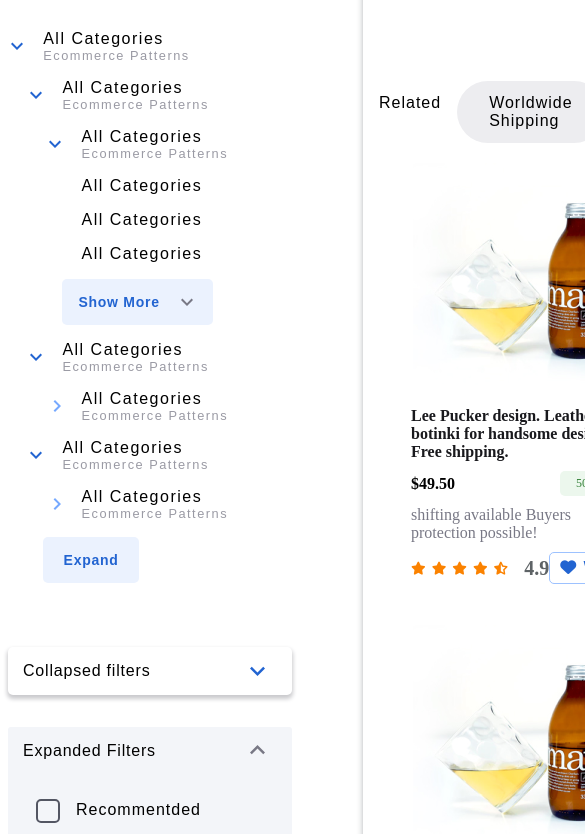
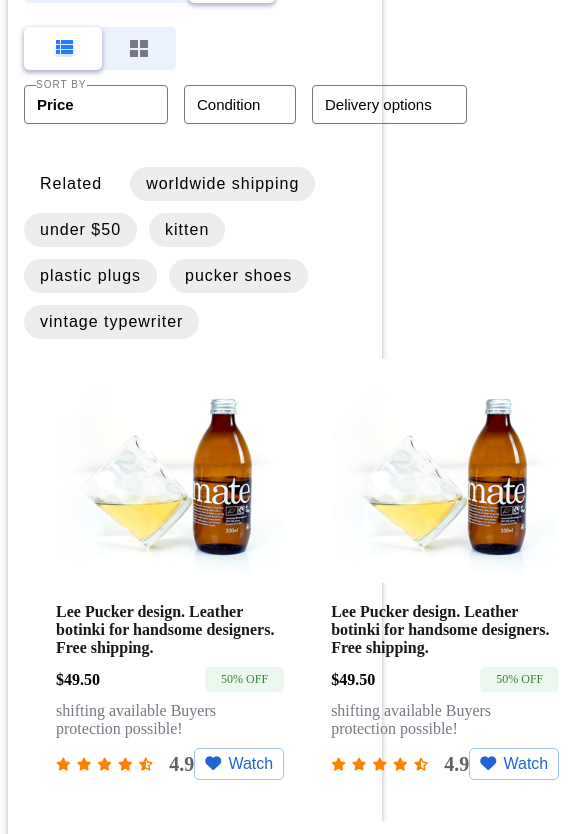
Before and after one commit to vothikimyen108/MockProjectEcommerceJs, a plain HTML site: page index.html in a window 390 px wide. Shown: the part 64-898 px from the top of the page, 585 px wide, since content can reach past the window. Drawn offline with Linux system fonts and the light colour scheme.

Commit message:
css responsive

```diff
--- a/css/_mixins.scss
+++ b/css/_mixins.scss
@@ -37,6 +37,7 @@
 
     &+label {
       cursor: pointer;
+
       &::before {
         content: " ";
         color: $color-primary;
@@ -67,3 +68,42 @@
   padding: 0;
   margin: 0;
 }
+
+@mixin screen-sm {
+  @media (max-width: #{$screen-width-sm - 1px}) {
+    @content;
+  }
+}
+
+@mixin screen-md {
+  @media (max-width: #{$screen-width-md}) {
+    @content;
+  }
+}
+
+@mixin screen-lg {
+  @media (max-width: #{$screen-width-lg}) {
+    @content;
+  }
+}
+
+@mixin screen-xl {
+  @media (min-width: #{$screen-width-xl}) {
+    @content;
+  }
+}
+
+@mixin screen-responsive($width) {
+  @if $width>=$screen-width-xl {
+    @media (min-width: $width) {
+      @content;
+    }
+  }
+
+  @else {
+    @media (max-width: #{$width}) {
+      @content;
+    }
+  }
+
+}
--- a/css/_variables.scss
+++ b/css/_variables.scss
@@ -23,3 +23,8 @@ $icon-view-list: url("../images/icons/view-list.svg");
 $icon-view-grid: url("../images/icons/view-grid.svg");
 $icon-arrow: url("../images/icons/arrow.svg");
 $icon-filter-variant: url("../images/icons/filter-variant.svg");
+
+$screen-width-sm: 480px;
+$screen-width-md: 768px;
+$screen-width-lg: 1280px;
+$screen-width-xl: 1340px;
--- a/css/contents/_index.scss
+++ b/css/contents/_index.scss
@@ -1,9 +1,12 @@
 .sections {
-  width: 100%;
+  width: 80%;
   padding: 1rem;
   border-radius: 6px;
   box-shadow: 0px 0px 9px -3px #5e6366;
 
+  @include screen-lg{
+    width: 100%;
+  }
   .header-section {
     @import "nav-section";
 
--- a/css/contents/_nav-section.scss
+++ b/css/contents/_nav-section.scss
@@ -2,6 +2,12 @@
     display: flex;
     width: 100%;
     justify-content: space-between;
+
+    @include screen-responsive(970px){
+        flex-direction: column-reverse;
+        gap: 15px;
+    }
+
 
     .nav-sort {
         display: flex;
@@ -57,24 +63,37 @@
 
     .nav-pages {
         display: flex;
+        column-gap: 3rem;
+        flex-direction: row;
+        flex-wrap: wrap;
+
+        @include screen-responsive(1020px){
+            column-gap: 2rem;
+        }
+        @include screen-responsive(999px){
+            column-gap: 1rem;
+        }
+        @include screen-responsive(985px){
+            column-gap: 5px;
+        }
+        @include screen-responsive(985px){
+           gap: 1.5rem;
+        }
 
         .views,
         .pages {
             background-color: $bg-color-nav-pages;
             border-radius: 5px;
+
         }
 
-        .pages {
-            margin-right: 4rem;
 
-        }
 
         .list {
             padding: 0;
             margin: 0;
             list-style: none;
             display: flex;
-
             .item {
 
                 font-size: 15px;
@@ -85,6 +104,9 @@
                 letter-spacing: 1.2px;
                 color: #5A5B6A;
                 padding: 4px 14px;
+                @include screen-responsive(530px){
+                    padding: 4px 10px;
+                }
                 line-height: 2.2rem;
 
 
--- a/css/contents/_related.scss
+++ b/css/contents/_related.scss
@@ -5,20 +5,23 @@
         list-style-type: none;
         display: flex;
         padding: 0;
-
+        flex-wrap: wrap;
+        flex-direction: row;
+        gap: 12px;
         .item {
             @include formatText(16px, black, $txt-font-default);
-            margin-right: 1rem;
-            padding: 0.8rem 2rem;
+
+            padding: 0.5rem 1rem;
             border-radius: 60px;
             background-color: #EDEDF0;
             letter-spacing: 1px;
             cursor: pointer;
-            text-transform: capitalize;
+
+
 
             &:first-child {
                 background-color: transparent;
-                padding: 0.8rem 0;
+                // padding: 0.8rem 0;
             }
         }
     }
--- a/css/nav-left/_departments.scss
+++ b/css/nav-left/_departments.scss
@@ -20,6 +20,12 @@
         height: 2rem;
         top: calc(50% - 0.59em);
         left: 0px;
-        margin-left: 1rem;
+        @include screen-xl {
+            margin-left: 3%;
+        }
+
+
     }
+
+
 }
--- a/css/nav-left/_index.scss
+++ b/css/nav-left/_index.scss
@@ -1,8 +1,5 @@
 .nav-left {
     width: 20%;
-    min-width: 355px;
-    max-width: 20%;
-
 
     @import 'departments';
 
@@ -10,4 +7,8 @@
 
     @import 'filters';
 
+    @include screen-lg{
+        display: none;
+    }
+
 }
```
Also changed, not shown: index.html (+0 -2 lines), css/style.css, 1 other file.
